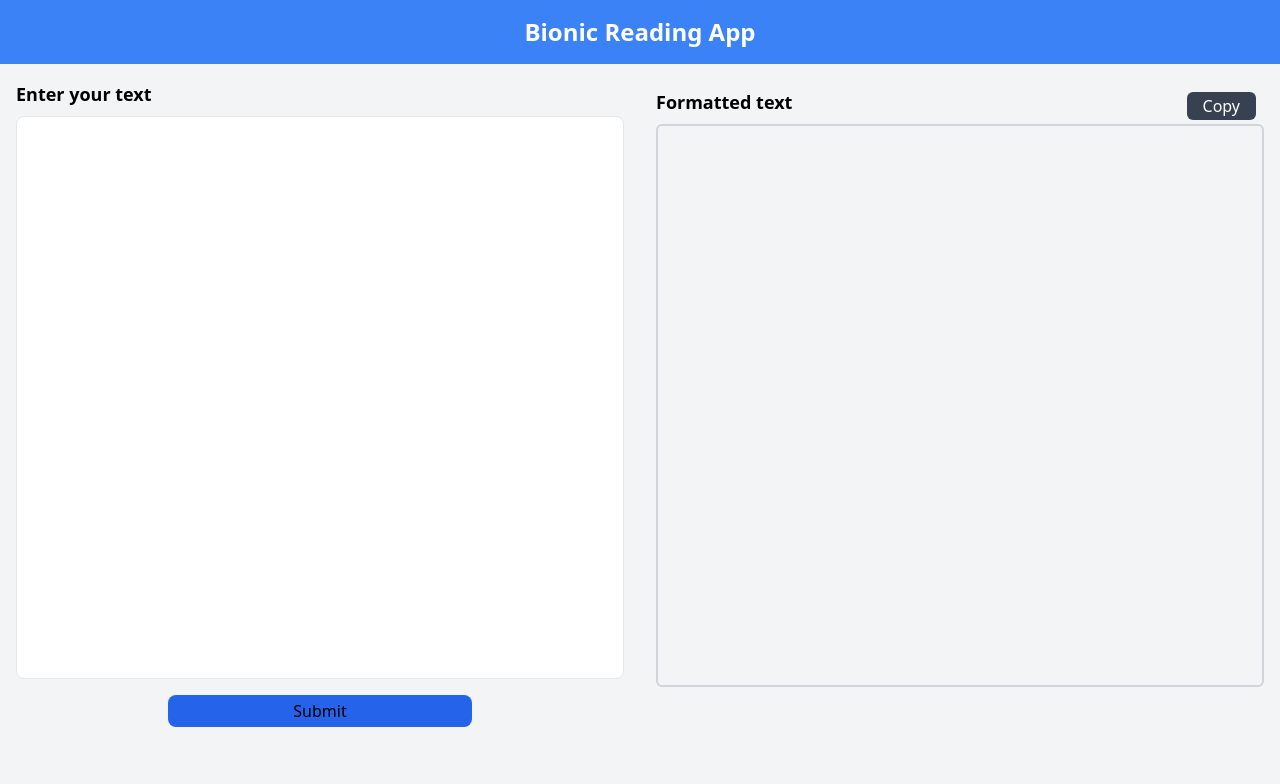
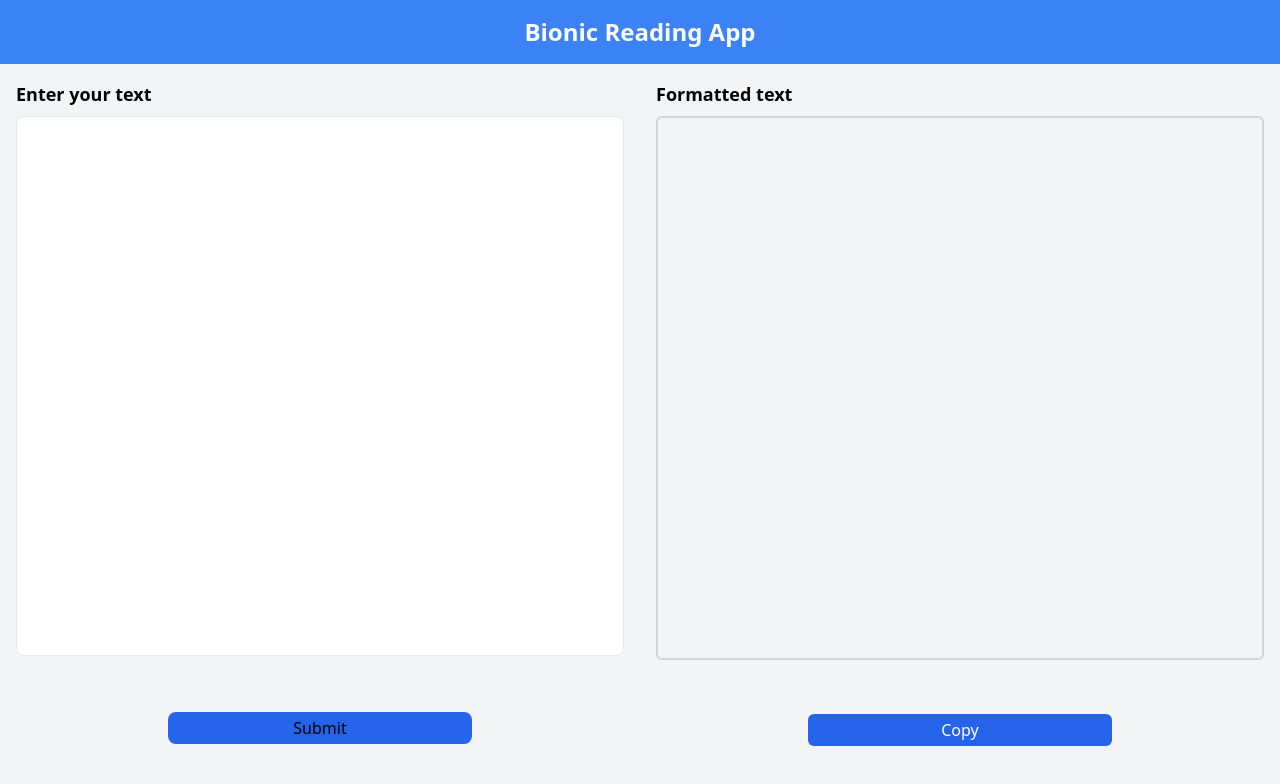
Before and after one commit to danmesfin/bionic-reading-app, a Next.js app: page / in a window 1280 px wide. Shown: the top 784 px of the page. Built offline with nearby package versions, Linux system fonts and the light colour scheme.

Commit message:
updated Ui ..

```diff
--- a/components/FormattedText.js
+++ b/components/FormattedText.js
@@ -1,5 +1,5 @@
+import { useState } from "react";
 import { useSelector } from "react-redux";
-import { useState } from "react";
 import { CopyToClipboard } from "react-copy-to-clipboard";
 
 export default function FormattedText() {
@@ -34,25 +34,25 @@ export default function FormattedText() {
     setCopied(true);
     setTimeout(() => {
       setCopied(false);
-    }, 1500);
+    }, 3000);
   };
 
   return (
     <div className="bg-gray-100 p-4 flex-1 md:h-auto md:w-1/2 flex flex-col">
-      <div className="flex items-center justify-between mt-2 pr-2">
-        <h2 className="text-lg font-bold mb-2">Formatted text</h2>
-        <CopyToClipboard text={formatText(text)} onCopy={handleCopy}>
-          <button className="px-4 py-0.5 rounded-md bg-gray-700 text-white hover:bg-gray-800 focus:outline-none">
-            {copied ? "Copied!" : "Copy"}
-          </button>
-        </CopyToClipboard>
-      </div>
-      <div className="h-4/5 w-11/12 md:w-full rounded-md border-2 border-gray-300 p-2 overflow-auto">
+      <h2 className="text-lg font-bold mb-2">Formatted text</h2>
+      <div className="h-80 md:h-5/6 w-11/12 md:w-full rounded-md border-2 border-gray-300 p-2 overflow-y-auto">
         <div
           dangerouslySetInnerHTML={{ __html: formatText(text) }}
           className="text-md font-bold text-justify"
         />
       </div>
+      <div className="mt-4 h-1/6 flex flex-row items-center justify-center">
+        <CopyToClipboard text={text} onCopy={handleCopy}>
+          <button className="px-4 py-1 w-[50%] text-white bg-blue-600 rounded-md hover:bg-blue-700 focus:outline-none">
+            {copied ? "Copied!" : "Copy"}
+          </button>
+        </CopyToClipboard>
+      </div>
     </div>
   );
 }
--- a/components/TextInput.js
+++ b/components/TextInput.js
@@ -22,7 +22,7 @@ export default function TextInput() {
         className="h-4/5 border rounded-lg p-2 resize-none overflow-y-auto"
         onChange={handleChange}
       />
-
+      <div className="mt-4 h-1/6 flex flex-row items-center justify-cente">
         <button
           className="bg-blue-600 hover:shadow-lg hover:bg-blue-500 w-[50%] py-1 mx-auto my-4 rounded-lg"
           type="submit"
@@ -31,5 +31,6 @@ export default function TextInput() {
           Submit
         </button>
       </div>
+    </div>
   );
 }
```
Lines whose indentation alone changed are shown as unchanged.
